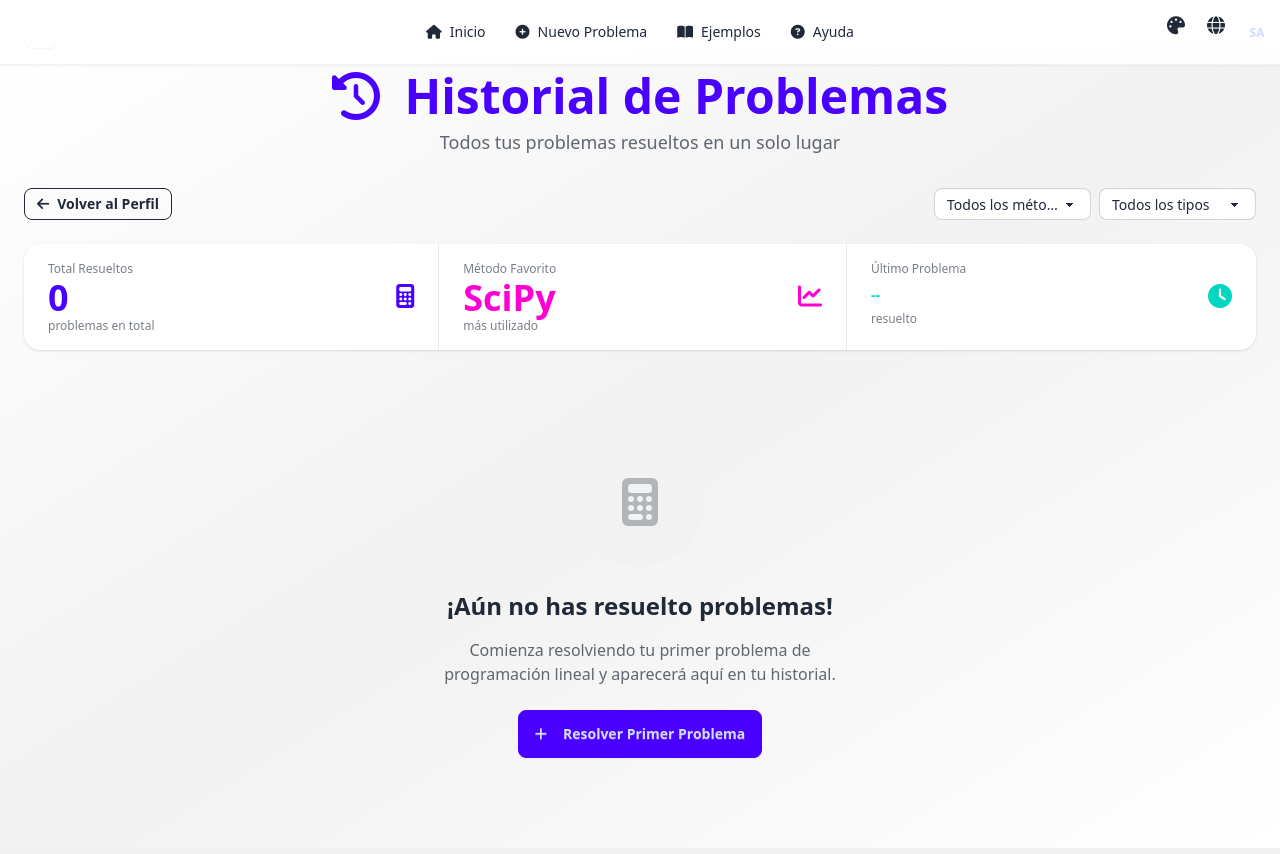
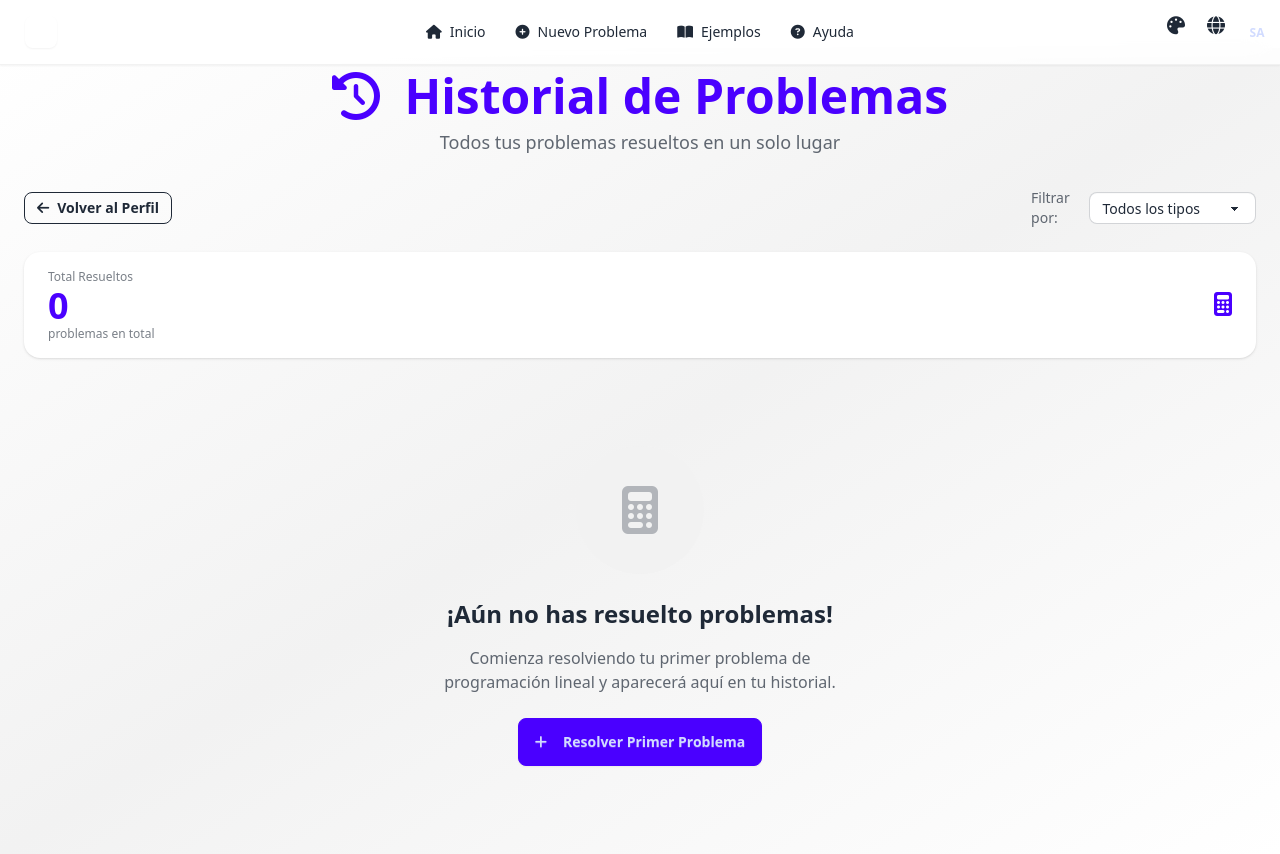
Before and after one commit to JefersonDeLaCruz/Mop_Project, a Flask app: page /historial in a window 1280 px wide. Run offline with Flask 3, Linux system fonts and the light colour scheme; the visitor is signed in with stand-in values (Sample User, id 1); style sheets or scripts are compiled from the project's sources; some libraries are stand-ins or nearby versions.

Commit message:
Historial
agregue la funcionalidad de filtros y quite los filtros que no se ocupan

```diff
--- a/app/routes.py
+++ b/app/routes.py
@@ -608,11 +608,28 @@ def historial():
 
         historial_usuario = cargar_historial(current_user.id)
 
+        # Obtener parámetros de filtro
+        filtro_tipo = request.args.get('tipo', 'todos')
+
+        # Filtrar problemas según el tipo
+        problemas_filtrados = historial_usuario["problemas"]
+        if filtro_tipo != 'todos':
+            problemas_filtrados = [
+                problema for problema in problemas_filtrados
+                if problema.get("resumen", {}).get("tipo", "").lower() == filtro_tipo.lower()
+            ]
+
         # Ordenar por fecha (más recientes primero)
-        if historial_usuario["problemas"]:
-            historial_usuario["problemas"].sort(key=lambda x: x["fecha"], reverse=True)
+        if problemas_filtrados:
+            problemas_filtrados.sort(key=lambda x: x["fecha"], reverse=True)
 
-        return render_template("historial.html", historial=historial_usuario)
+        # Actualizar el historial con los problemas filtrados
+        historial_filtrado = {
+            "user_id": historial_usuario["user_id"],
+            "problemas": problemas_filtrados
+        }
+
+        return render_template("historial.html", historial=historial_filtrado, filtro_actual=filtro_tipo)
 
     except Exception as e:
         flash(f"Error al cargar el historial: {str(e)}", "error")
--- a/app/templates/historial.html
+++ b/app/templates/historial.html
@@ -31,17 +31,12 @@
         </a>
       </div>
 
-      <div class="flex gap-2">
-        <select class="select select-bordered select-sm">
-          <option>{{ _('Todos los métodos') }}</option>
-          <option>SciPy</option>
-          <option>Gran M</option>
-          <option>{{ _('Simplex Clásico') }}</option>
-        </select>
-        <select class="select select-bordered select-sm">
-          <option>{{ _('Todos los tipos') }}</option>
-          <option>{{ _('Maximización') }}</option>
-          <option>{{ _('Minimización') }}</option>
+      <div class="flex items-center gap-3">
+        <span class="text-sm text-base-content/70">{{ _('Filtrar por:') }}</span>
+        <select id="filtroTipo" class="select select-bordered select-sm" onchange="aplicarFiltro()">
+          <option value="todos" {% if filtro_actual == 'todos' %}selected{% endif %}>{{ _('Todos los tipos') }}</option>
+          <option value="maximizar" {% if filtro_actual == 'maximizar' %}selected{% endif %}>{{ _('Maximización') }}</option>
+          <option value="minimizar" {% if filtro_actual == 'minimizar' %}selected{% endif %}>{{ _('Minimización') }}</option>
         </select>
       </div>
     </div>
@@ -57,29 +52,6 @@
         <div class="stat-desc">{{ ngettext('problema en total', 'problemas en total', historial.problemas|length if historial.problemas else 0) }}</div>
       </div>
 
-      <div class="stat">
-        <div class="stat-figure text-secondary">
-          <i class="fas fa-chart-line text-2xl"></i>
-        </div>
-        <div class="stat-title">{{ _('Método Favorito') }}</div>
-        <div class="stat-value text-secondary">SciPy</div>
-        <div class="stat-desc">{{ _('más utilizado') }}</div>
-      </div>
-
-      <div class="stat">
-        <div class="stat-figure text-accent">
-          <i class="fas fa-clock text-2xl"></i>
-        </div>
-        <div class="stat-title">{{ _('Último Problema') }}</div>
-        <div class="stat-value text-accent text-sm">
-          {% if historial.problemas %}
-            {{ _('Hace 2 días') }}
-          {% else %}
-            --
-          {% endif %}
-        </div>
-        <div class="stat-desc">{{ _('resuelto') }}</div>
-      </div>
     </div>
 
     <!-- Grid de problemas -->
@@ -173,6 +145,23 @@
 </style>
 
 <script>
+// Función para aplicar filtro
+function aplicarFiltro() {
+  const select = document.getElementById('filtroTipo');
+  const tipoSeleccionado = select.value;
+
+  // Construir URL con parámetro de filtro
+  const currentUrl = new URL(window.location);
+  if (tipoSeleccionado === 'todos') {
+    currentUrl.searchParams.delete('tipo');
+  } else {
+    currentUrl.searchParams.set('tipo', tipoSeleccionado);
+  }
+
+  // Redirigir con el filtro aplicado
+  window.location.href = currentUrl.toString();
+}
+
 // Animaciones de entrada
 document.addEventListener('DOMContentLoaded', function() {
   const cards = document.querySelectorAll('.card');
```
Also changed, not shown: app/templates/perfil.html (+1 -10 lines).
